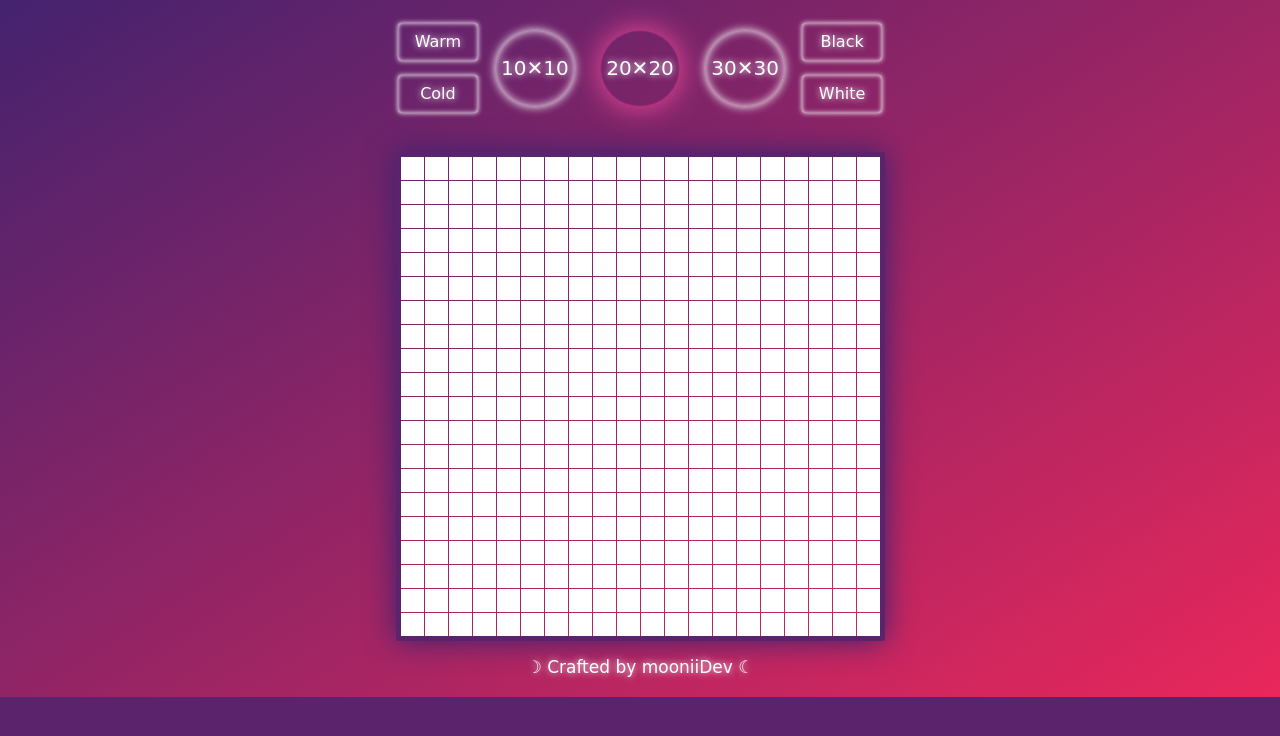
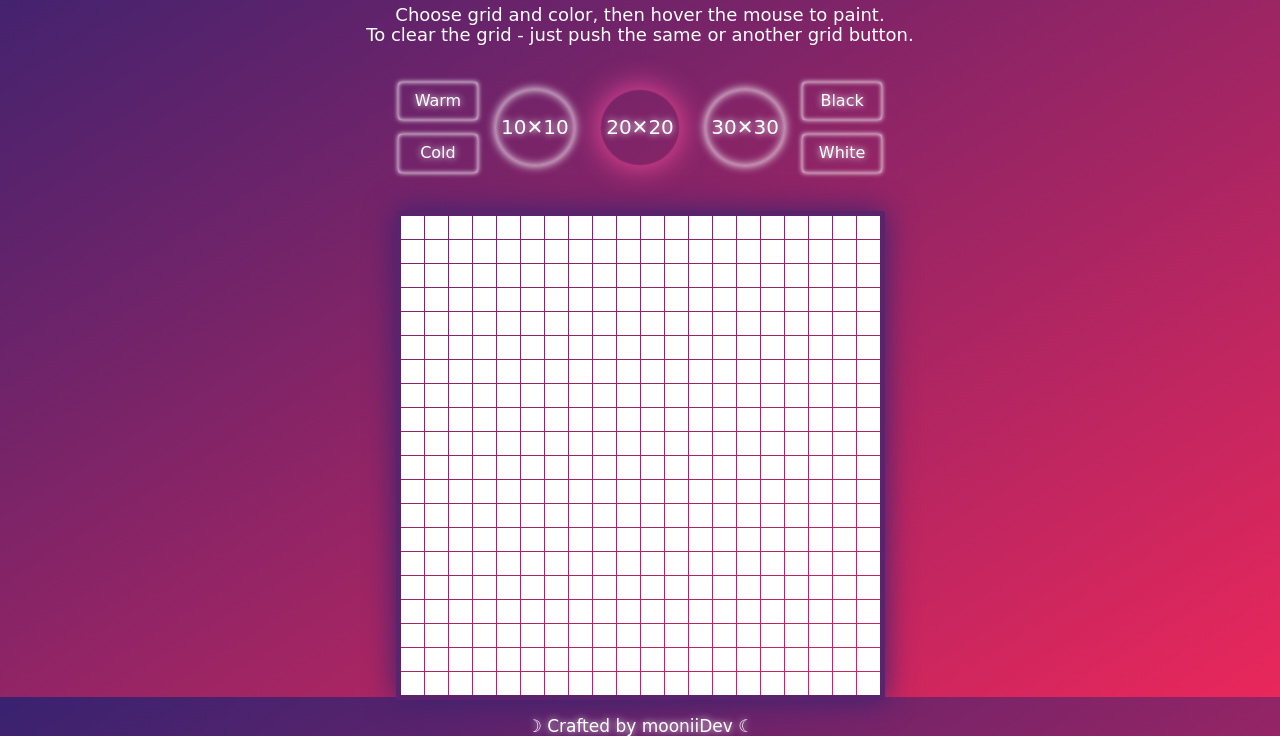
Before and after one commit to mooniiDev/etch-a-sketch-toy, a website: page index.html in a window 1280 px wide. Shown: the part 103-839 px from the top of the page. Before the commit the page ends 800 px from the top, so only its background shows below. Drawn offline with Linux system fonts and the light colour scheme; a web font is replaced by a local one.

Commit message:
Add toy description

```diff
--- a/css/styles.css
+++ b/css/styles.css
@@ -13,6 +13,10 @@ body {
   margin: 30px 0 20px 0;
   font-size: 50px;
   text-shadow: 0 0 13px #FFF;
+}
+
+.description {
+  font-size: 18px;
 }
 
 .options {
--- a/index.html
+++ b/index.html
@@ -13,6 +13,11 @@
       <h1 class="title">Etch A Sketch</h1>
     </header>
     <main class="main-content">
+      <div class="description">
+        <p>Choose grid and color, then hover the mouse to paint.<br>
+          To clear the grid - just push the same or another grid button.
+        </p>
+      </div>
       <div class="options">
         <div class="color-button">
           <button type="button" class="warm rectangle">Warm</button>
```
